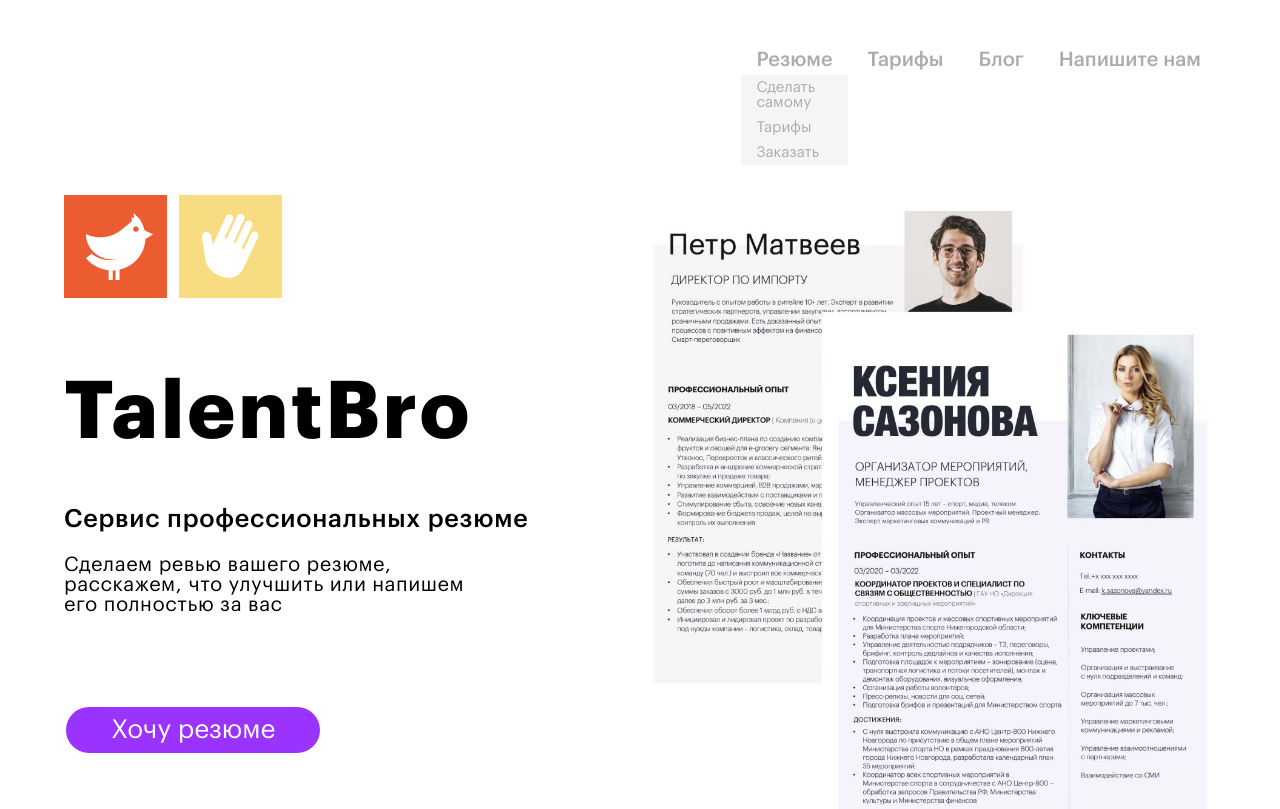
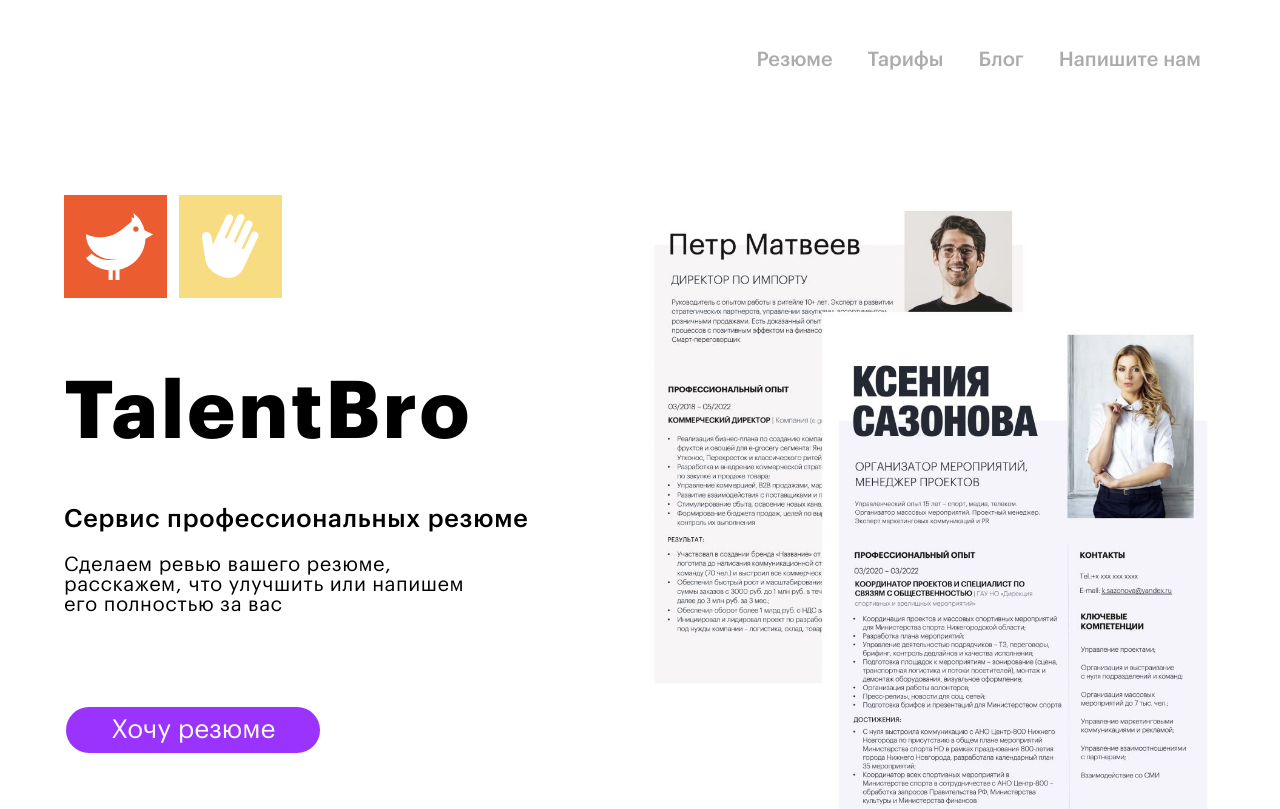
Before and after one commit to AVS85/talent-bro, a Next.js app: page / in a window 1280 px wide. Shown: the top 809 px of the page. Built offline with nearby package versions, Linux system fonts and the light colour scheme.

Commit message:
menu link

```diff
--- a/components/menu/Menu.jsx
+++ b/components/menu/Menu.jsx
@@ -24,12 +24,13 @@
 // import hand from './assets/hand.png'
 // import bgImage from './assets/bg.jpg'
 function CmpPopDownMenu({
-	title = 'j',
+	title,
 	link,
+	hash,
 	items = null,
 }){
 
-	const [isFocusTop, setIsOpenTop] = useState(true)
+	const [isFocusTop, setIsOpenTop] = useState(false)
 
 	function onMouseOver(bool){
 		setIsOpenTop(bool)
@@ -42,29 +43,56 @@
 			onMouseOver={() => onMouseOver(true)}
 			onMouseOut={() => onMouseOver(false)}
 			>
+				{
+				link &&
+					<a
+			    href={link}
+					target={"_blank"}
+					>
+						{title}
+					</a>
+				}
+
+				{
+				hash &&
 					<Link
 			    activeClass="active"
-		    to={link}
+			    to={hash}
 			    spy={true}
 			    smooth={true}
 			    offset={-70}
 			    duration={500}
-				>{title}
+					>
+						{title}
 					</Link>
+				}
+
 				<div className={items && styles.itemsBox}>
 					{ isFocusTop &&
 						items?.map((item, index) => {
 							return (
 								<div className={styles.subitem} key={index}>
+									{item?.link &&
+										<a
+								    href={item.link}
+										target={"_blank"}
+										>
+											{item.title}
+										</a>
+									}
+
+									{item?.hash &&
 										<Link
 								    activeClass="active"
-							    to={item.link}
+								    to={item.hash}
 								    spy={true}
 								    smooth={true}
 								    offset={-70}
 								    duration={500}
-									>{item.title}
+										>
+											{item.title}
 										</Link>
+									}
 								</div>
 							)
 						})
@@ -81,27 +109,23 @@
 		<section className={styles.wrapper}>
 			<Container className={styles.container}>
 				<Box sx={{ml: '5px'}}>
-					<CmpPopDownMenu title="Резюме" link="advances"
+					<CmpPopDownMenu title="Резюме" hash="advances"
 					items={[
 						{title: 'Сделать самому', link: 'https://taalentbro.notion.site/7c5e414fc879482986af1dabd14359ae'},
-						{title: 'Тарифы', link: 'schedulerates'},
-						{title: 'Заказать', link: 'contactform'},
+						{title: 'Тарифы', hash: 'schedulerates'},
+						{title: 'Заказать', hash: 'contactform'},
 					]}
 					/>
 				</Box>
-				<Box sx={{ml: '5px'}}><CmpPopDownMenu title="Тарифы" link="schedulerates"/></Box>
-				<Box sx={{ml: '5px'}}><CmpPopDownMenu title="Блог" link="https://taalentbro.notion.site/"/></Box>
-				<Box sx={{ml: '5px'}}><CmpPopDownMenu title="Напишите нам" link="contactform"/></Box>
-
-
-{/*
-				<Grid container xs={12}>
-
-	        <Grid item xs={12} md={6} >
-						 <CmpItemTop title="dddd" />
-	        </Grid>
-
-        </Grid> */}
+				<Box sx={{ml: '5px'}}>
+					<CmpPopDownMenu title="Тарифы" hash="schedulerates"/>
+				</Box>
+				<Box sx={{ml: '5px'}}>
+					<CmpPopDownMenu title="Блог" link="https://taalentbro.notion.site/"/>
+				</Box>
+				<Box sx={{ml: '5px'}}>
+					<CmpPopDownMenu title="Напишите нам" hash="contactform"/>
+				</Box>
 			</Container>
 		</section>
 	)
```
Lines whose indentation alone changed are shown as unchanged.
